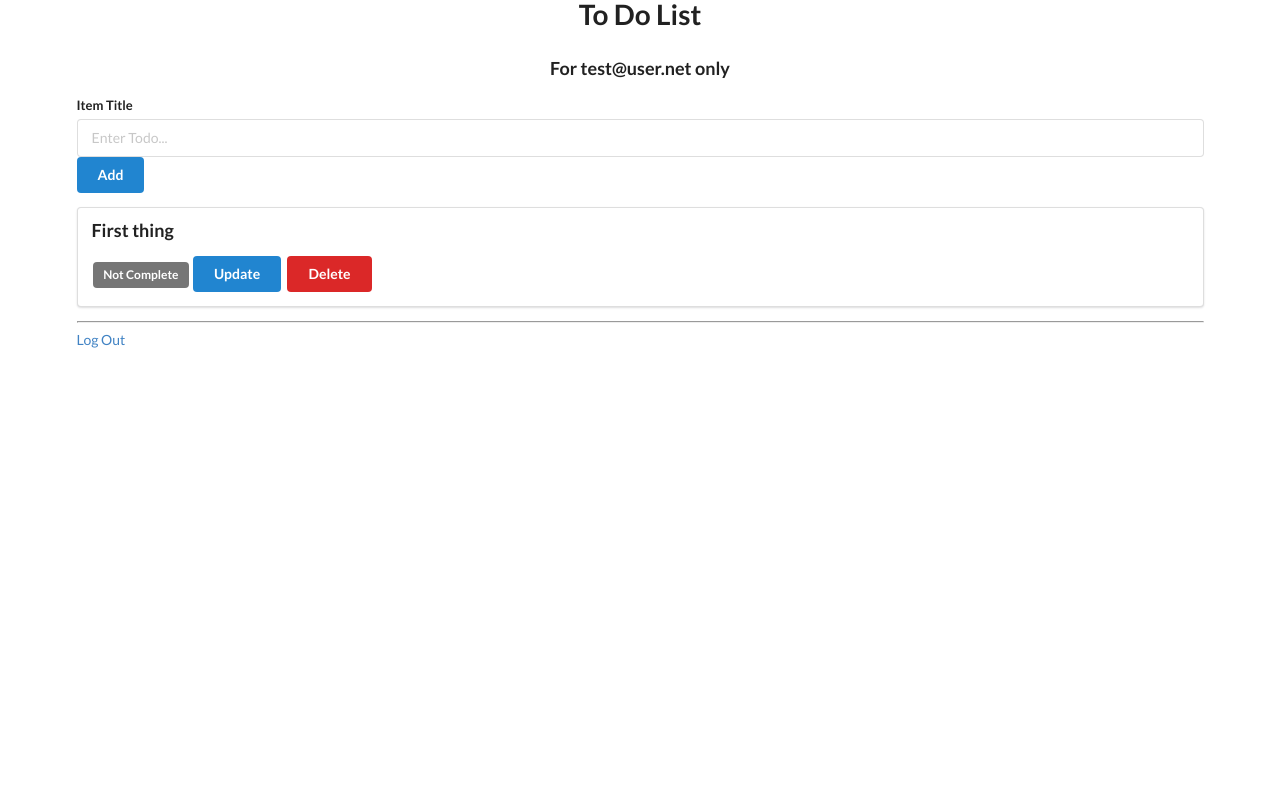
After one commit to Jazz0006/mytodolist, a Flask app: page /index in a window 1280 px wide. The commit adds this page. Run offline with Flask 2, Linux system fonts and the light colour scheme; a user stored in the database is signed in; data comes from the database, SQL or seed files in the repository; both versions use the stored data as it was after the commit.

Commit message:
multi-users

```diff
--- a/app/__init__.py
+++ b/app/__init__.py
@@ -2,11 +2,14 @@ from flask import Flask
 from config import Config
 from flask_sqlalchemy import SQLAlchemy
 from flask_migrate import Migrate
+from flask_login import LoginManager
 
 app = Flask(__name__)
 app.config.from_object(Config)
 
 db = SQLAlchemy(app)
 migrate = Migrate(app, db)
+login = LoginManager(app)
+login.login_view = 'login'
 
 from app import routes, models
--- a/app/forms.py
+++ b/app/forms.py
@@ -1,6 +1,7 @@
 from flask_wtf import FlaskForm
 from wtforms import StringField, PasswordField, SubmitField
 from wtforms.validators import DataRequired, ValidationError, Email, EqualTo
+from app.models import User
 
 class LoginForm(FlaskForm):
     email = StringField('Email', validators=[DataRequired(), Email()])
--- a/app/routes.py
+++ b/app/routes.py
@@ -1,26 +1,51 @@
 from flask import render_template, request, redirect, url_for
 from app import app, db
-from app.forms import LoginForm
-from app.models import Todo
+from app.forms import LoginForm, RegistrationForm
+from app.models import Todo, User
+from flask_login import current_user, login_user, logout_user
 
 @app.route("/")
 @app.route("/index")
-def index():
-    todo_list = Todo.query.all()
-    return render_template("base.html", todo_list=todo_list)
+def show_user_list():
+    if current_user.is_authenticated:
+        todo_list = Todo.query.filter_by(owner=current_user)
+        return render_template("user.html", todo_list=todo_list)
+    else:
+        return redirect(url_for('login'))
+
 
 @app.route("/login", methods=['GET', 'POST'])
 def login():
+    if current_user.is_authenticated:
+        return redirect(url_for('show_user_list'))
     form = LoginForm()
     if form.validate_on_submit():
         # Todo: login user
-        return redirect(url_for('index'))
+        user = User.query.filter_by(email=form.email.data).first()
+        if user is None or not user.check_password(form.password.data):
+            return redirect(url_for('login'))
+        login_user(user)
+        return redirect(url_for('show_user_list'))
     return render_template("login.html", form=form)
+
+@app.route("/logout")
+def logout():
+    logout_user()
+    return redirect(url_for('login'))
 
 @app.route("/signup", methods=["GET", "POST"])
 def signup():
-    if request.method == "GET":
-        return render_template("signup.html")
+    if current_user.is_authenticated:
+        return redirect(url_for('show_user_list'))
+    form = RegistrationForm()
+    if form.validate_on_submit():
+        user = User(email=form.email.data)
+        user.set_password(form.password.data)
+        db.session.add(user)
+        db.session.commit()
+        login_user(user)
+        return redirect(url_for('show_user_list'))
+    return render_template("signup.html", form=form)
 
 
 
@@ -31,21 +56,21 @@ def about():
 @app.route("/add", methods=["POST"])
 def add():
     title = request.form.get("title")
-    new_todo = Todo(title=title, complete=False)
+    new_todo = Todo(title=title, complete=False, owner=current_user)
     db.session.add(new_todo)
     db.session.commit()
-    return redirect(url_for("index"))
+    return redirect(url_for("show_user_list"))
 
 @app.route("/update/<int:todo_id>")
 def update(todo_id):
     todo = Todo.query.filter_by(id=todo_id).first()
     todo.complete = not todo.complete
     db.session.commit()
-    return redirect(url_for("index"))
+    return redirect(url_for("show_user_list"))
 
 @app.route("/delete/<int:todo_id>")
 def delete(todo_id):
     todo = Todo.query.filter_by(id=todo_id).first()
     db.session.delete(todo)
     db.session.commit()
-    return redirect(url_for("index"))
+    return redirect(url_for("show_user_list"))
--- /dev/null
+++ b/app/templates/user.html
@@ -0,0 +1,45 @@
+<!DOCTYPE html>
+<html lang="en">
+    <head>
+        <meta charset="UTF-8">
+        <meta name="Viewpoint" contant="width=device-width, initial-scale=1.0">
+
+        <link rel="stylesheet" href="https://cdn.jsdelivr.net/npm/semantic-ui@2.4.2/dist/semantic.min.css">
+        <script src="https://cdn.jsdelivr.net/npm/semantic-ui@2.4.2/dist/semantic.min.js"></script>
+
+        <title>ToDo List</title>
+    </head>
+
+    <body>
+        <div class="ui container">
+            <h1 class="ui center aligned header">To Do List</h1>
+            <h3 class="ui center aligned header">For {{ current_user.email }} only</h3>
+
+            <form class="ui form" action="/add" method="post">
+                <div class="field">
+                    <label for="title">Item Title</label>
+                    <input type="text" name="title" placeholder="Enter Todo...">
+                    <button class="ui blue button" type="submit">Add</button>
+                </div>
+
+            </form>
+
+            {% for todo in todo_list %}
+            <div class="ui segment">
+                <p class="ui big header">{{ todo.title }}</p>
+                {% if todo.complete == False %}
+                    <span class="ui grey label">Not Complete</span>
+                {% else %}
+                    <span class="ui green label">Completed</span>
+                {% endif %}
+
+                <a class="ui blue button" href="/update/{{ todo.id }}">Update</a>
+                <a class="ui red button" href="/delete/{{ todo.id }}">Delete</a>
+            </div>
+            {% endfor %}
+            <hr>
+            <a href="/logout">Log Out</a>
+        </div>
+
+    </body>
+</html>
```
Also changed, not shown: app/models.py (+14 -1 lines), app/templates/_login.html (deleted, +0 -37 lines), app/templates/base.html (deleted, +0 -42 lines), app/templates/signup.html (+24 -17 lines), models.py (deleted, +0 -11 lines), todolist.py (+10 -1 lines), db.sqlite.
